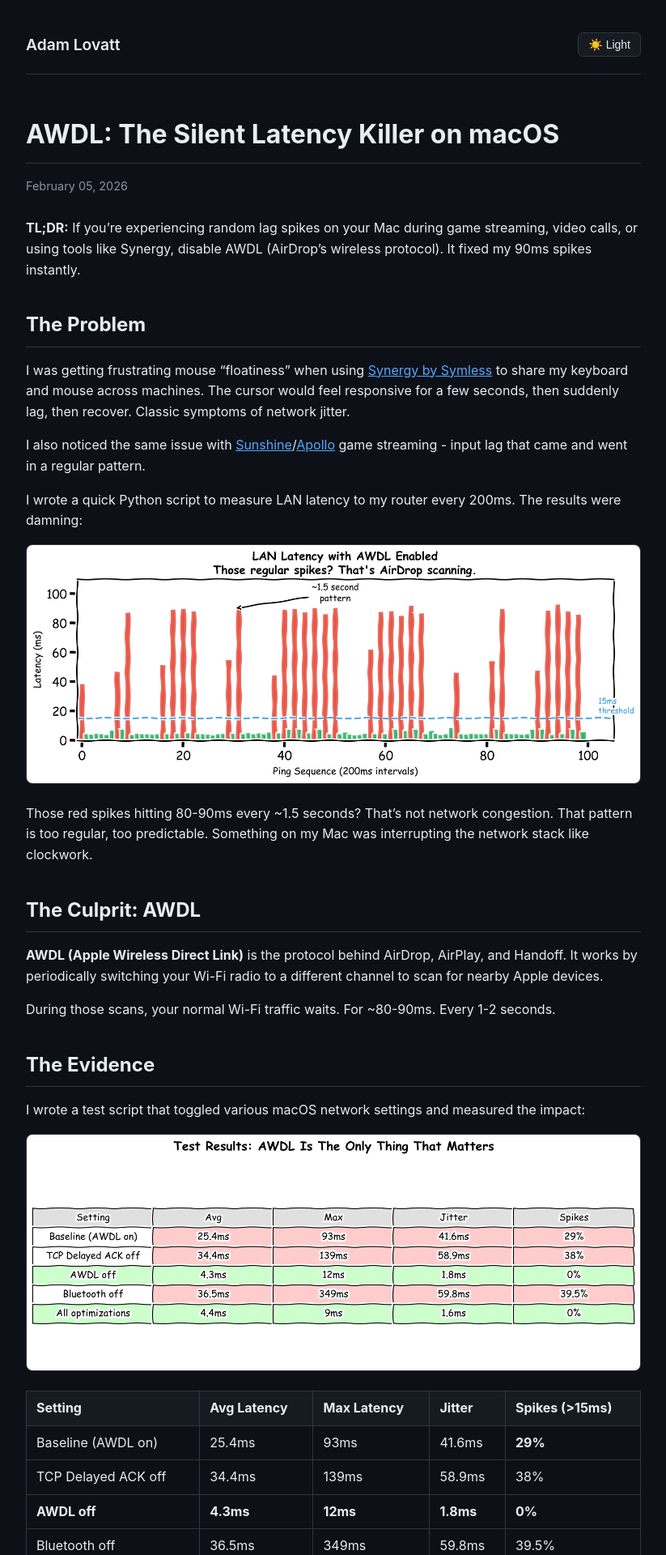
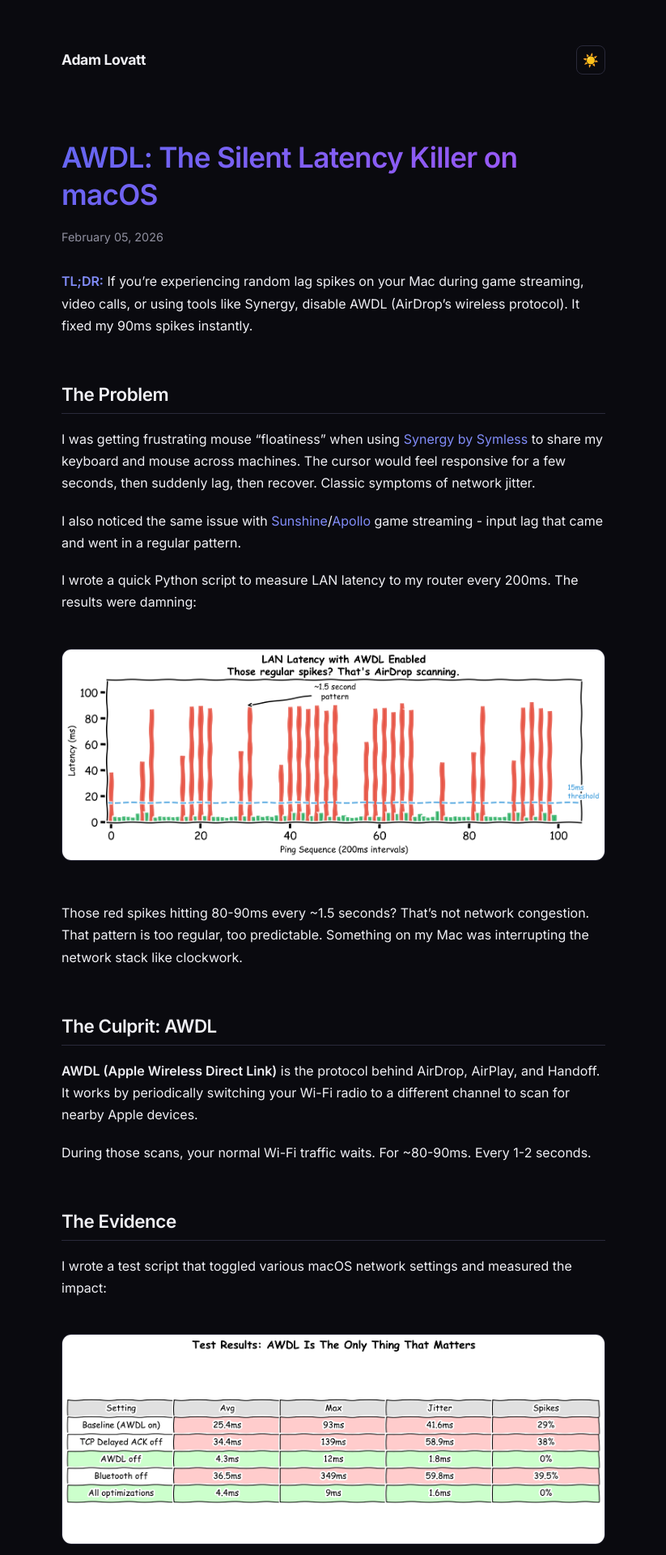
Before and after one commit to AdamLovattDevOps/adamlovattdevops.github.io, a Jekyll site: the page built from _posts/2026-02-05-awdl-latency-killer.md, in a window 1280 px wide. Shown: the top 1920 px of the page at 81% size, without its empty margins (228-1051 px from the left). Built offline with Jekyll 4.4.1, drawn with Linux system fonts in a browser that asks for light colours; some of the changed text lies outside the part shown.

Commit message:
Refresh blog design with vibrant colors and subtle theme toggle
- Update layout with Inter font, gradient h1 titles, indigo/purple accent colors
- Add JetBrains Mono for code blocks with better styling
- Make theme toggle a subtle icon-only button in header
- Improve table, blockquote, and code styling
- Tone down "open-sourced" language in post, add usage examples

Co-Authored-By: Claude Opus 4.5 <noreply@anthropic.com>

````diff
--- a/_layouts/default.html
+++ b/_layouts/default.html
@@ -5,136 +5,225 @@
   <meta name="viewport" content="width=device-width, initial-scale=1">
   <title>{% if page.title %}{{ page.title }} | {% endif %}{{ site.title }}</title>
   <meta name="description" content="{{ page.description | default: site.description }}">
+  <link rel="preconnect" href="https://fonts.googleapis.com">
+  <link rel="preconnect" href="https://fonts.gstatic.com" crossorigin>
+  <link href="https://fonts.googleapis.com/css2?family=Inter:wght@400;500;600;700&family=JetBrains+Mono:wght@400;500&display=swap" rel="stylesheet">
   <style>
     :root {
-      --bg: #0d1117;
-      --bg-secondary: #161b22;
-      --text: #e6edf3;
-      --text-muted: #8b949e;
-      --accent: #58a6ff;
-      --accent-hover: #79b8ff;
-      --border: #30363d;
-      --code-bg: #1c2128;
+      --bg: #0a0a0f;
+      --bg-secondary: #12121a;
+      --bg-tertiary: #1a1a25;
+      --text: #f0f0f5;
+      --text-muted: #9090a0;
+      --accent: #6366f1;
+      --accent-bright: #818cf8;
+      --accent-glow: rgba(99, 102, 241, 0.3);
+      --success: #10b981;
+      --warning: #f59e0b;
+      --danger: #ef4444;
+      --border: #2a2a3a;
+      --code-bg: #15151f;
+      --gradient-start: #6366f1;
+      --gradient-end: #a855f7;
     }
 
     [data-theme="light"] {
-      --bg: #ffffff;
-      --bg-secondary: #f6f8fa;
-      --text: #1f2328;
-      --text-muted: #656d76;
-      --accent: #0969da;
-      --accent-hover: #0550ae;
-      --border: #d0d7de;
-      --code-bg: #f6f8fa;
+      --bg: #fafafa;
+      --bg-secondary: #ffffff;
+      --bg-tertiary: #f5f5f5;
+      --text: #18181b;
+      --text-muted: #71717a;
+      --accent: #6366f1;
+      --accent-bright: #4f46e5;
+      --accent-glow: rgba(99, 102, 241, 0.15);
+      --border: #e4e4e7;
+      --code-bg: #f4f4f5;
     }
 
-    * { box-sizing: border-box; }
+    * { box-sizing: border-box; margin: 0; padding: 0; }
+
+    html {
+      scroll-behavior: smooth;
+    }
 
     body {
-      font-family: -apple-system, BlinkMacSystemFont, 'Segoe UI', Roboto, Oxygen, Ubuntu, sans-serif;
+      font-family: 'Inter', -apple-system, BlinkMacSystemFont, sans-serif;
       background: var(--bg);
       color: var(--text);
-      line-height: 1.6;
-      margin: 0;
-      padding: 0;
+      line-height: 1.7;
+      font-size: 16px;
+      -webkit-font-smoothing: antialiased;
     }
 
     .container {
-      max-width: 800px;
+      max-width: 720px;
       margin: 0 auto;
-      padding: 20px;
+      padding: 24px;
     }
 
     header {
-      border-bottom: 1px solid var(--border);
-      padding: 20px 0;
-      margin-bottom: 40px;
+      padding: 32px 0;
+      margin-bottom: 48px;
       display: flex;
       justify-content: space-between;
       align-items: center;
     }
 
-    header a {
+    .site-title {
       color: var(--text);
       text-decoration: none;
-      font-weight: 600;
-      font-size: 1.2em;
+      font-weight: 700;
+      font-size: 1.1em;
+      letter-spacing: -0.02em;
     }
 
     .theme-toggle {
-      background: var(--bg-secondary);
+      width: 36px;
+      height: 36px;
+      display: flex;
+      align-items: center;
+      justify-content: center;
+      background: transparent;
       border: 1px solid var(--border);
-      color: var(--text);
-      padding: 6px 12px;
-      border-radius: 6px;
+      color: var(--text-muted);
+      border-radius: 8px;
       cursor: pointer;
-      font-size: 14px;
+      font-size: 16px;
+      transition: all 0.2s ease;
     }
 
     .theme-toggle:hover {
       border-color: var(--accent);
+      color: var(--accent);
+      background: var(--accent-glow);
     }
 
-    a { color: var(--accent); }
-    a:hover { color: var(--accent-hover); }
+    a {
+      color: var(--accent-bright);
+      text-decoration: none;
+      transition: color 0.15s ease;
+    }
+    a:hover {
+      color: var(--gradient-end);
+    }
 
     h1, h2, h3, h4 {
       color: var(--text);
-      margin-top: 1.5em;
-      margin-bottom: 0.5em;
+      font-weight: 600;
+      letter-spacing: -0.02em;
+      line-height: 1.3;
     }
 
-    h1 { font-size: 2em; border-bottom: 1px solid var(--border); padding-bottom: 0.3em; }
-    h2 { font-size: 1.5em; border-bottom: 1px solid var(--border); padding-bottom: 0.3em; }
+    h1 {
+      font-size: 2.2em;
+      margin-top: 0;
+      margin-bottom: 0.5em;
+      background: linear-gradient(135deg, var(--gradient-start), var(--gradient-end));
+      -webkit-background-clip: text;
+      -webkit-text-fill-color: transparent;
+      background-clip: text;
+    }
+
+    h2 {
+      font-size: 1.4em;
+      margin-top: 2.5em;
+      margin-bottom: 0.8em;
+      padding-bottom: 0.4em;
+      border-bottom: 1px solid var(--border);
+    }
+
+    h3 {
+      font-size: 1.15em;
+      margin-top: 2em;
+      margin-bottom: 0.6em;
+    }
+
+    p, ul, ol {
+      margin-bottom: 1.2em;
+    }
+
+    li {
+      margin-bottom: 0.4em;
+    }
+
+    strong {
+      color: var(--text);
+      font-weight: 600;
+    }
 
     code {
+      font-family: 'JetBrains Mono', 'SF Mono', Consolas, monospace;
       background: var(--code-bg);
-      padding: 2px 6px;
-      border-radius: 4px;
-      font-family: 'SF Mono', Consolas, monospace;
-      font-size: 0.9em;
+      padding: 3px 7px;
+      border-radius: 5px;
+      font-size: 0.88em;
+      border: 1px solid var(--border);
     }
 
     pre {
       background: var(--code-bg);
       border: 1px solid var(--border);
-      border-radius: 6px;
-      padding: 16px;
+      border-radius: 10px;
+      padding: 20px;
       overflow-x: auto;
+      margin: 1.5em 0;
     }
 
     pre code {
       background: none;
       padding: 0;
+      border: none;
+      font-size: 0.9em;
+      line-height: 1.6;
     }
 
     img {
       max-width: 100%;
-      border-radius: 8px;
+      border-radius: 12px;
       border: 1px solid var(--border);
+      margin: 1.5em 0;
     }
 
     table {
       width: 100%;
       border-collapse: collapse;
-      margin: 1em 0;
+      margin: 1.5em 0;
+      font-size: 0.95em;
+      border-radius: 10px;
+      overflow: hidden;
+      border: 1px solid var(--border);
     }
 
     th, td {
-      border: 1px solid var(--border);
-      padding: 8px 12px;
+      padding: 12px 16px;
       text-align: left;
+      border-bottom: 1px solid var(--border);
     }
 
     th {
+      background: var(--bg-tertiary);
+      font-weight: 600;
+      font-size: 0.85em;
+      text-transform: uppercase;
+      letter-spacing: 0.05em;
+      color: var(--text-muted);
+    }
+
+    tr:last-child td {
+      border-bottom: none;
+    }
+
+    tr:hover td {
       background: var(--bg-secondary);
     }
 
     blockquote {
-      border-left: 4px solid var(--accent);
-      margin: 1em 0;
-      padding-left: 1em;
+      border-left: 3px solid var(--accent);
+      margin: 1.5em 0;
+      padding: 0.5em 0 0.5em 1.2em;
       color: var(--text-muted);
+      background: var(--bg-secondary);
+      border-radius: 0 8px 8px 0;
     }
 
     .post-meta {
@@ -143,24 +232,58 @@
       margin-bottom: 2em;
     }
 
+    hr {
+      border: none;
+      border-top: 1px solid var(--border);
+      margin: 3em 0;
+    }
+
     footer {
       border-top: 1px solid var(--border);
-      margin-top: 60px;
-      padding: 20px 0;
+      margin-top: 80px;
+      padding: 24px 0;
       color: var(--text-muted);
-      font-size: 0.9em;
+      font-size: 0.85em;
     }
 
-    .home-posts { list-style: none; padding: 0; }
-    .home-posts li { margin: 1em 0; }
-    .home-posts .date { color: var(--text-muted); font-size: 0.9em; }
+    .home-posts { list-style: none; }
+    .home-posts li {
+      margin: 1.2em 0;
+      padding: 16px;
+      background: var(--bg-secondary);
+      border-radius: 10px;
+      border: 1px solid var(--border);
+      transition: border-color 0.2s ease;
+    }
+    .home-posts li:hover {
+      border-color: var(--accent);
+    }
+    .home-posts .date {
+      color: var(--text-muted);
+      font-size: 0.85em;
+      display: block;
+      margin-top: 4px;
+    }
+
+    /* Highlight important stats */
+    strong code {
+      background: var(--accent-glow);
+      border-color: var(--accent);
+    }
+
+    /* TL;DR styling */
+    p:first-of-type strong:first-child {
+      color: var(--accent-bright);
+    }
   </style>
 </head>
 <body>
   <div class="container">
     <header>
-      <a href="/">{{ site.title }}</a>
-      <button class="theme-toggle" onclick="toggleTheme()">☀️ Light</button>
+      <a href="/" class="site-title">{{ site.title }}</a>
+      <button class="theme-toggle" onclick="toggleTheme()" aria-label="Toggle theme">
+        <span class="theme-icon">☀️</span>
+      </button>
     </header>
 
     <main>
@@ -180,14 +303,13 @@
     function setTheme(theme) {
       document.documentElement.setAttribute('data-theme', theme);
       localStorage.setItem('theme', theme);
-      document.querySelector('.theme-toggle').textContent = theme === 'dark' ? '☀️ Light' : '🌙 Dark';
+      document.querySelector('.theme-icon').textContent = theme === 'dark' ? '☀️' : '🌙';
     }
 
     function toggleTheme() {
       setTheme(getTheme() === 'dark' ? 'light' : 'dark');
     }
 
-    // Initialize
     setTheme(getTheme());
   </script>
 </body>
--- a/_posts/2026-02-05-awdl-latency-killer.md
+++ b/_posts/2026-02-05-awdl-latency-killer.md
@@ -114,10 +114,15 @@ For game streaming and tools like Synergy, the rule of thumb is <20ms for "smoot
 
 ## The Scripts
 
-I've open-sourced the diagnostic tools on [GitHub](https://github.com/adamlovattdevops/slow-wifi):
+The scripts I used are on [GitHub](https://github.com/adamlovattdevops/slow-wifi) if you want to test your own network:
 
-- **jitter-check.py** - Continuous latency monitor with spike detection
-- **network_optimizer_test.py** - A/B test various macOS network settings
+```bash
+# Monitor latency in real-time
+python3 jitter-check.py 192.168.1.1
+
+# A/B test different macOS settings
+python3 network_optimizer_test.py 192.168.1.1
+```
 
 ## Conclusion
 
````
